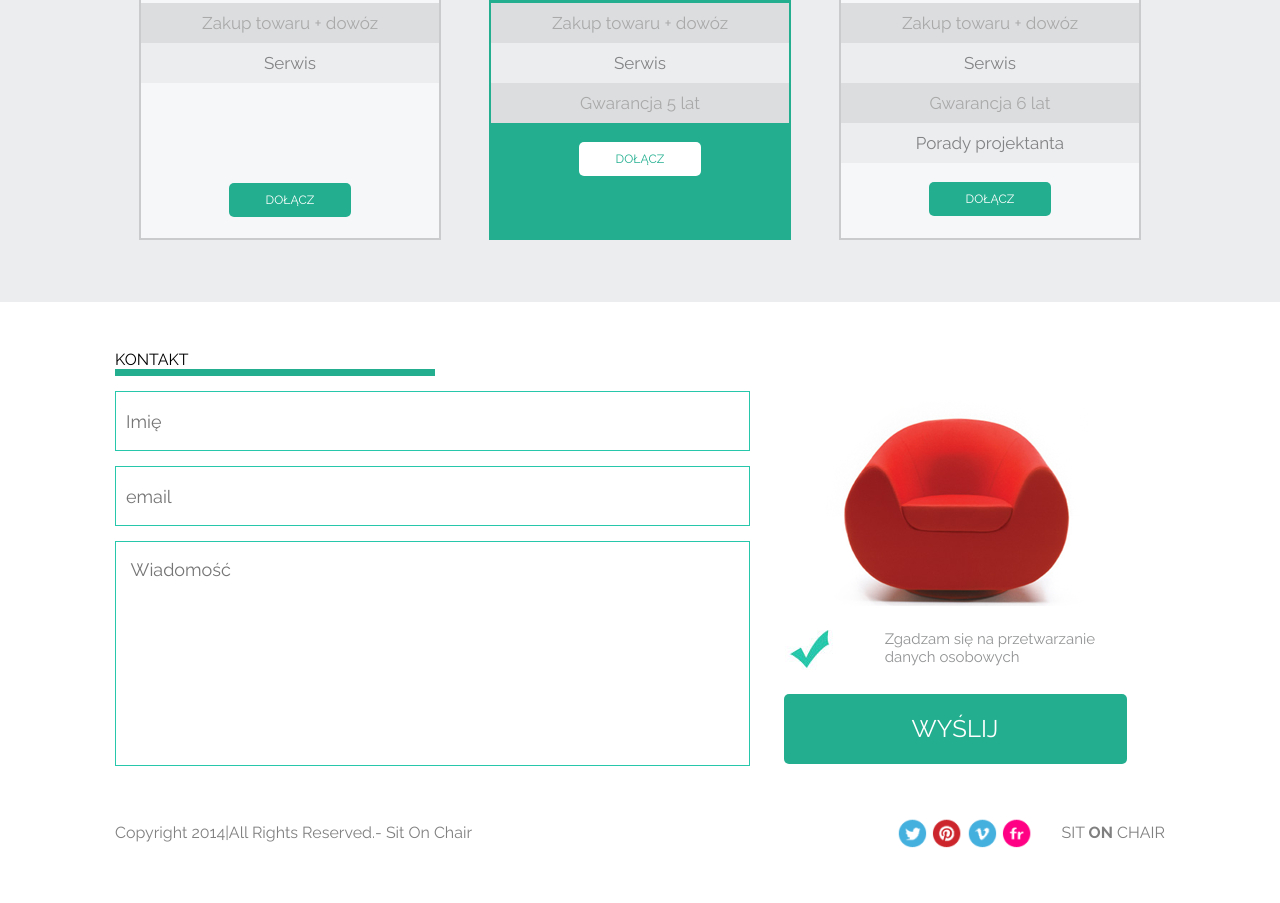
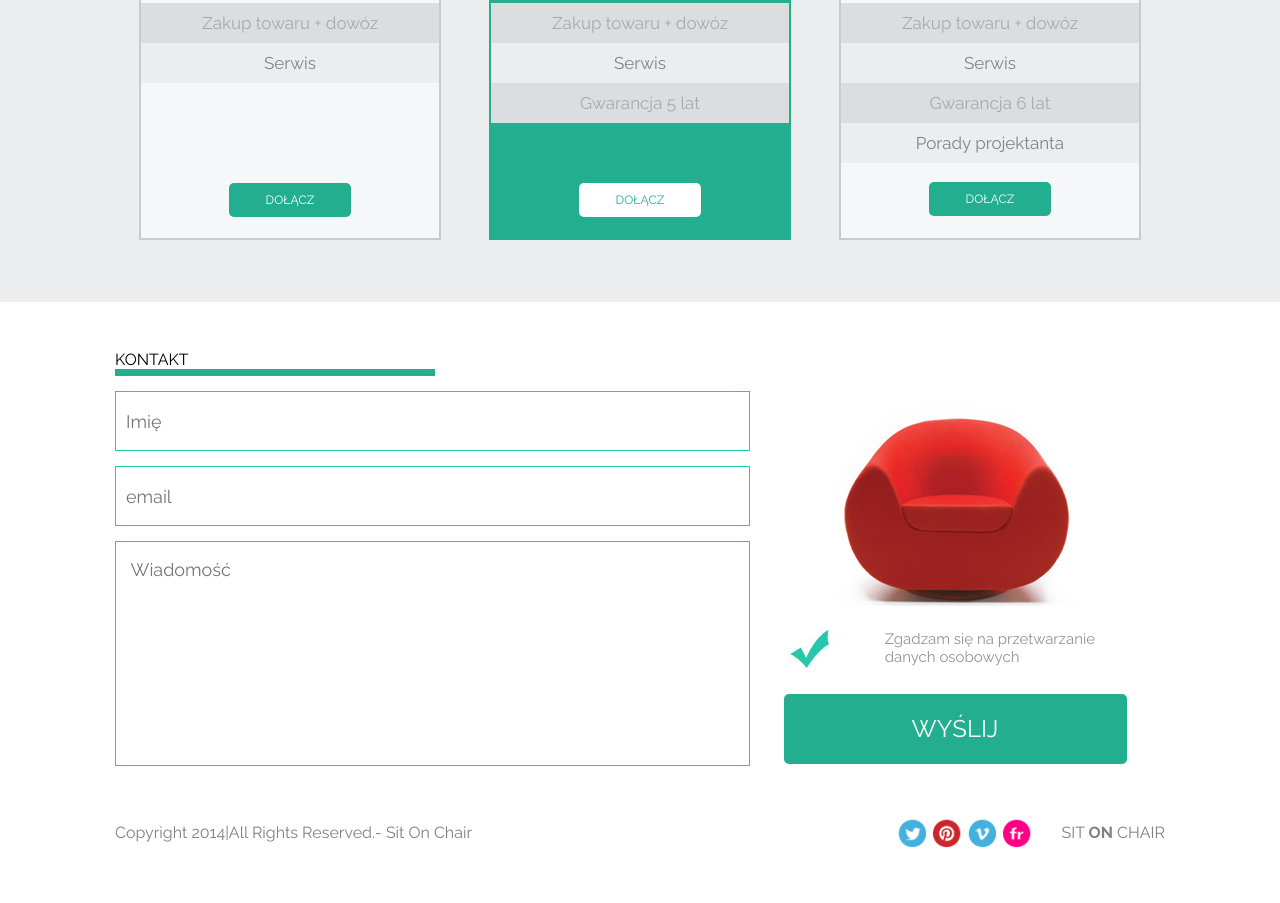
Before and after one commit to dominikalus/Sit-on-chair, a plain HTML site: page index.html in a window 1280 px wide. Shown: the part 1168-2071 px from the top of the page. Drawn offline with Linux system fonts and the light colour scheme.

Commit message:
poprawiony button

```diff
--- a/css/stylesheet.css
+++ b/css/stylesheet.css
@@ -356,7 +356,7 @@ h2 {
 .btn2 {
     background-color: white;
     color: rgb(35,175,143);
-    margin-top: px;
+    margin-top: 60px;
 }
 
 .contactheader::after {
```
Also changed, not shown: 1 other file.
